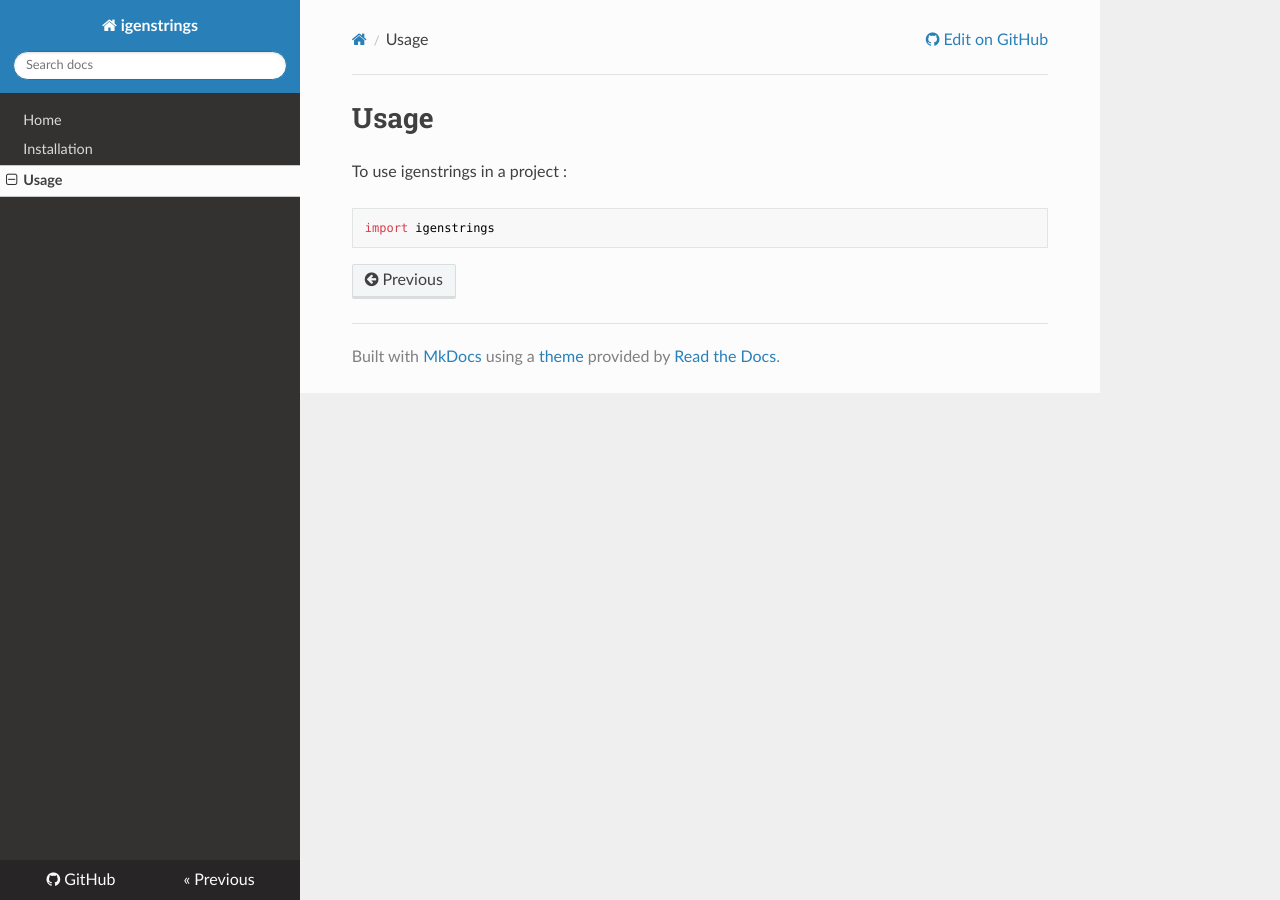
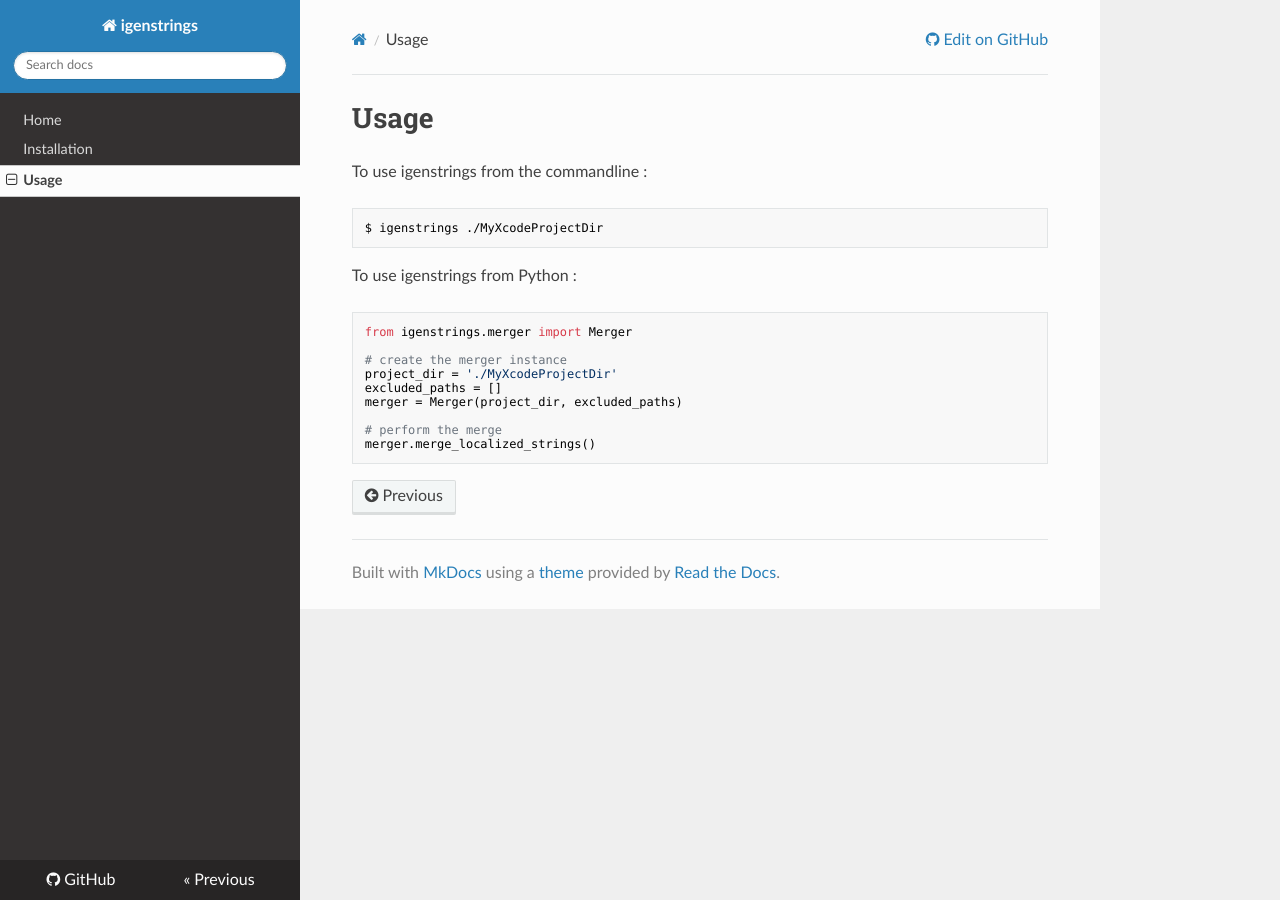
Before and after one commit to dulacp/igenstrings, an MkDocs documentation site: the page built from docs/usage.md, in a window 1280 px wide. Built offline with MkDocs 1.6.1, drawn with Linux system fonts in a browser that asks for light colours; nearby versions of some CDN libraries; old or Windows-style settings are respelled for this version of MkDocs.

Commit message:
Improve the documentation usage page

````diff
--- a/docs/usage.md
+++ b/docs/usage.md
@@ -1,7 +1,21 @@
 # Usage
 
-To use igenstrings in a project :
+To use igenstrings from the commandline :
+
+```sh
+$ igenstrings ./MyXcodeProjectDir
+```
+
+To use igenstrings from Python :
 
 ```python
-import igenstrings
+from igenstrings.merger import Merger
+
+# create the merger instance
+project_dir = './MyXcodeProjectDir'
+excluded_paths = []
+merger = Merger(project_dir, excluded_paths)
+
+# perform the merge
+merger.merge_localized_strings()
 ```
````
